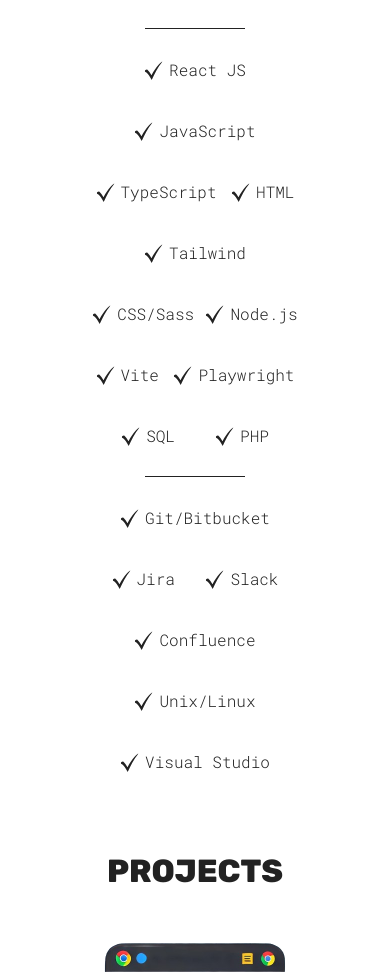
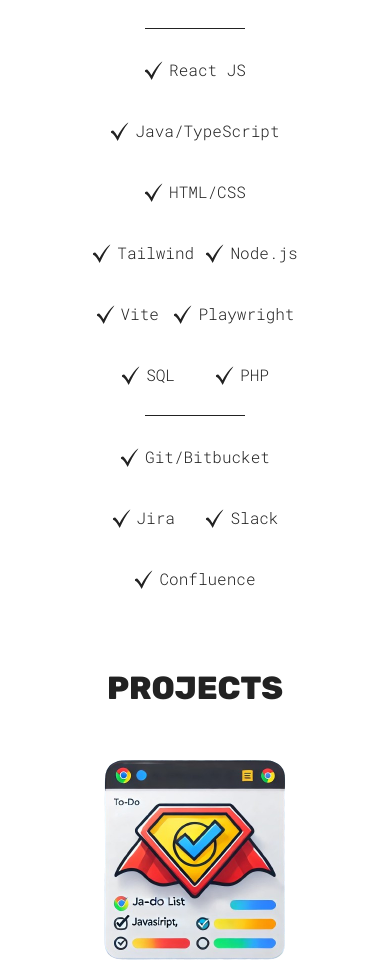
Before and after one commit to Hirbod03/PersonalWebsite, a React (Vite) app: page / in a window 390 px wide. Shown: the part 1626-2598 px from the top of the page. Built offline with nearby package versions, Linux system fonts and the light colour scheme.

Commit message:
removed some skills for complete mobile view of skills section

```diff
--- a/src/sections/Skills/Skills.jsx
+++ b/src/sections/Skills/Skills.jsx
@@ -19,11 +19,9 @@
       <hr />
       <div className={styles.skillList}>
         <SkillList src={checkMarkIcon} skill="React JS" />
-        <SkillList src={checkMarkIcon} skill="JavaScript" />
-        <SkillList src={checkMarkIcon} skill="TypeScript" />
-        <SkillList src={checkMarkIcon} skill="HTML" />
+        <SkillList src={checkMarkIcon} skill="Java/TypeScript" />
+        <SkillList src={checkMarkIcon} skill="HTML/CSS" />
         <SkillList src={checkMarkIcon} skill="Tailwind" />
-        <SkillList src={checkMarkIcon} skill="CSS/Sass" />
         <SkillList src={checkMarkIcon} skill="Node.js" />
         <SkillList src={checkMarkIcon} skill="Vite" />
         <SkillList src={checkMarkIcon} skill="Playwright" />
@@ -36,8 +34,6 @@
         <SkillList src={checkMarkIcon} skill="Jira" />
         <SkillList src={checkMarkIcon} skill="Slack" />
         <SkillList src={checkMarkIcon} skill="Confluence" />
-        <SkillList src={checkMarkIcon} skill="Unix/Linux" />
-        <SkillList src={checkMarkIcon} skill="Visual Studio" />
       </div>
     </section>
   );
```
